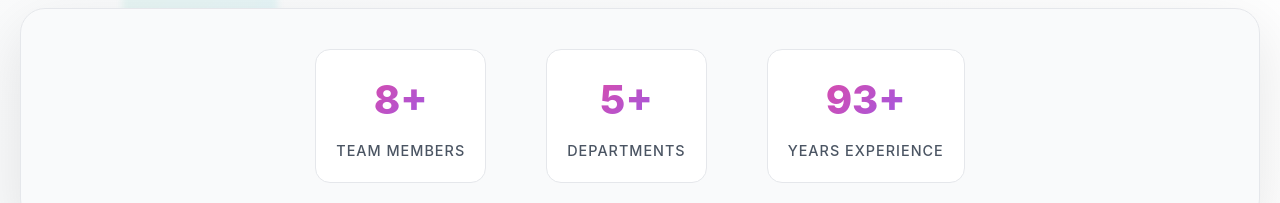
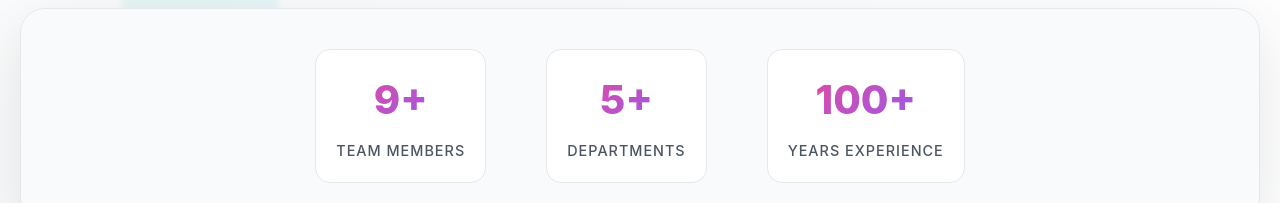
Before and after one commit to BasharatJS/bangal-label-demo-app, a React (Vite) app: page / in a window 1280 px wide. Shown: the part 9487-9690 px from the top of the page. Built offline with nearby package versions, Linux system fonts and the light colour scheme.

Commit message:
new image added

```diff
--- a/src/components/footer/Footer.jsx
+++ b/src/components/footer/Footer.jsx
@@ -461,9 +461,9 @@ const Footer = () => {
       >
         <div className="footer-bottom-content">
           <div className="footer-links">
-            <a href="/privacy">Privacy Policy</a>
-            <a href="/legal">Legal Notice</a>
-            <a href="/terms">Terms of Service</a>
+            <a href="/">Privacy Policy</a>
+            <a href="/">Legal Notice</a>
+            <a href="/">Terms of Service</a>
           </div>
           <div className="copyright">
             ©{new Date().getFullYear()} Bengal Label Inc. All rights reserved.
--- a/src/components/team-member/TeamMember.jsx
+++ b/src/components/team-member/TeamMember.jsx
@@ -9,6 +9,7 @@ import Image5 from '../../assets/images/image5.jpg'
 import Image6 from '../../assets/images/image6.jpg'
 import Image7 from '../../assets/images/image7.jpg'
 import Image8 from '../../assets/images/image8.jpeg'
+import Image9 from '../../assets/images/image9.jpg'
 
 const TeamMembers = () => {
   const ref = useRef(null)
@@ -138,6 +139,22 @@ const TeamMembers = () => {
       department: 'Production Team',
       experience: '7 years',
       image: Image8,
+      bio: 'Ensuring smooth production and delivery processes.',
+      gradient: 'from-blue-500 to-indigo-600',
+      bgColor: 'bg-blue-50',
+      social: {
+        linkedin: '#',
+        twitter: '#',
+        email: 'biren@bengal.com',
+      },
+    },
+    {
+      id: 9,
+      name: 'Anwar Ali',
+      role: 'Packing Operator',
+      department: 'Packing Team',
+      experience: '7 years',
+      image: Image9,
       bio: 'Ensuring smooth production and delivery processes.',
       gradient: 'from-blue-500 to-indigo-600',
       bgColor: 'bg-blue-50',
@@ -613,7 +630,12 @@ const TeamMembers = () => {
               animate={isInView ? { scale: 1 } : { scale: 0 }}
               transition={{ delay: 2.1, type: 'spring', stiffness: 200 }}
             >
-              {teamMembers.reduce((total, member) => total + Number(member.experience.split(' ')[0]), 0)}+
+              {teamMembers.reduce(
+                (total, member) =>
+                  total + Number(member.experience.split(' ')[0]),
+                0
+              )}
+              +
             </motion.h3>
             <p className="stat-label">Years Experience</p>
           </div>
```
Also changed, not shown: src/assets/images/image9.jpg (added).
